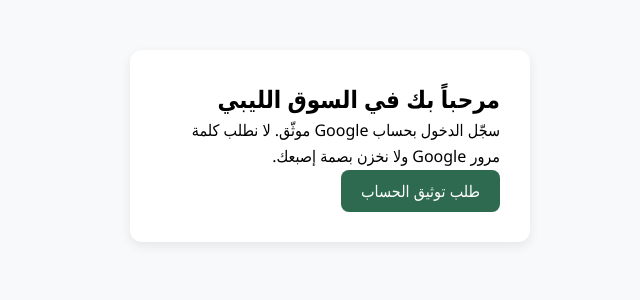
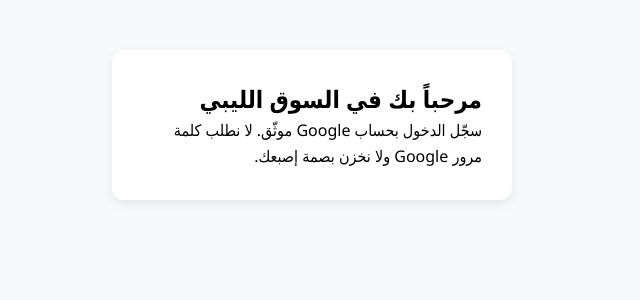
Before and after one commit to abdo15542/soq-libya, a React (Vite) app in the folder frontend/dashboard/: page / in a window 1280 px wide. Shown: the top 300 px of the page, without its empty margins (427-1067 px from the left). Built offline with nearby package versions, Linux system fonts and the light colour scheme; no server answers.

Commit message:
Keep verification requests behind an authenticated session

```diff
--- a/frontend/dashboard/src/components/Auth.jsx
+++ b/frontend/dashboard/src/components/Auth.jsx
@@ -56,6 +56,6 @@ const Auth = ({ setUser }) => {
   const handleFileChange = async (e, setter) => { const file = e.target.files?.[0]; if (!file) return; try { setter(await compressImage(file, 800)); } catch { setAuthError('تعذر تجهيز الصورة. جرّب صورة أخرى.'); } };
 
   if (step === 'verify') return <div className="auth-container"><h2>توثيق الحساب</h2><p>تسجيل الدخول بالبريد لا يمنح تلقائيًا صلاحيات البائع أو مندوب التوصيل.</p><form onSubmit={handleVerification}><input type="text" placeholder="الاسم الكامل" value={fullName} onChange={e => setFullName(e.target.value)} required maxLength={100} /><select value={roleSelect} onChange={e => setRoleSelect(e.target.value)}><option value="customer">زبون</option><option value="seller">طلب صلاحية بائع</option><option value="driver">طلب صلاحية مندوب توصيل</option></select><label>صورة جواز السفر / البطاقة</label><input type="file" accept="image/*" onChange={e => handleFileChange(e, setIdImage)} required /><label>صورة سيلفي مع الوثيقة</label><input type="file" accept="image/*" onChange={e => handleFileChange(e, setSelfieImage)} required /><button type="submit" disabled={loading}>{loading ? 'جارٍ الإرسال...' : 'إرسال للمراجعة'}</button></form>{authError && <p role="status">{authError}</p>}</div>;
-  return <div className="auth-container"><h2>مرحباً بك في السوق الليبي</h2><p>سجّل الدخول بحساب Google موثّق. لا نطلب كلمة مرور Google ولا نخزن بصمة إصبعك.</p><div ref={googleButton} aria-label="تسجيل الدخول باستخدام Google" />{loading && <p>جارٍ التحقق من الحساب...</p>}<button type="button" onClick={() => { setAuthError(""); setStep("verify"); }}>طلب توثيق الحساب</button>{authError && <p role="alert">{authError}</p>}</div>;
+  return <div className="auth-container"><h2>مرحباً بك في السوق الليبي</h2><p>سجّل الدخول بحساب Google موثّق. لا نطلب كلمة مرور Google ولا نخزن بصمة إصبعك.</p><div ref={googleButton} aria-label="تسجيل الدخول باستخدام Google" />{loading && <p>جارٍ التحقق من الحساب...</p>}{authError && <p role="alert">{authError}</p>}</div>;
 };
 export default Auth;
```
